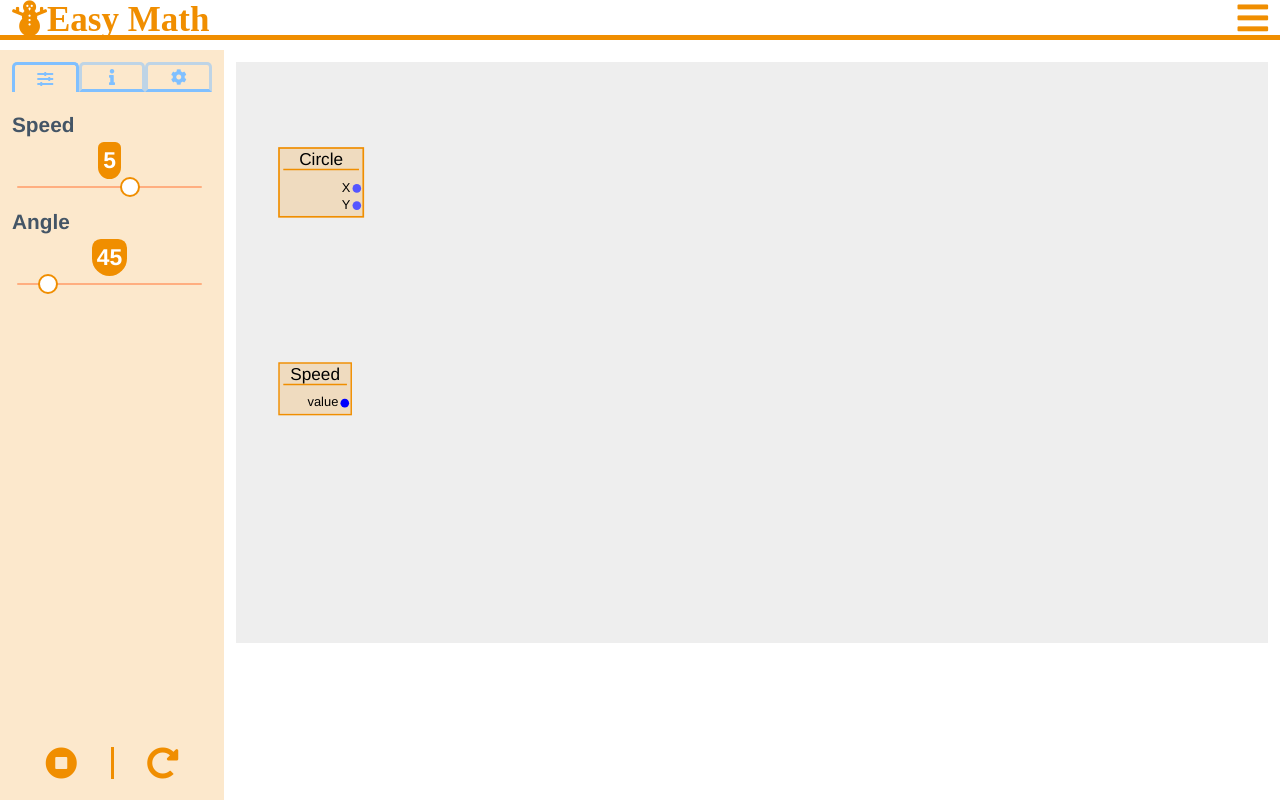
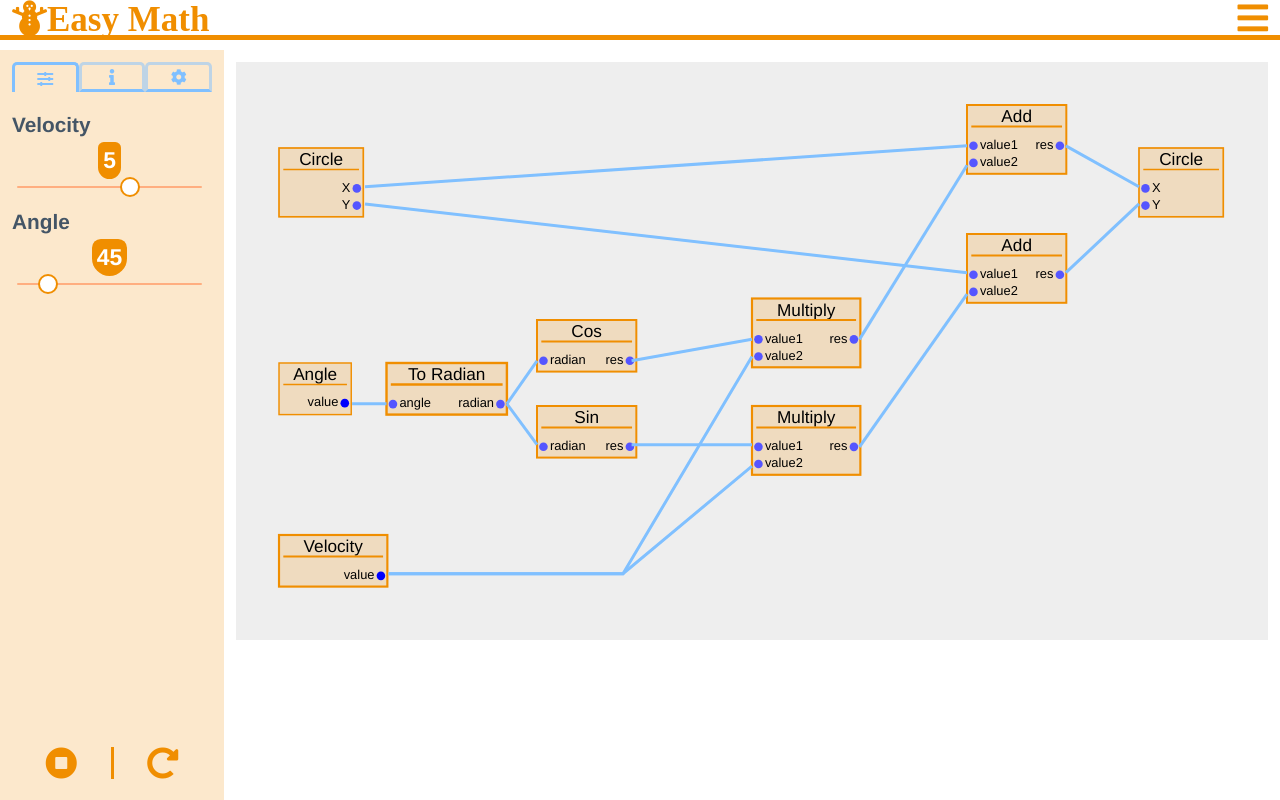
Before and after one commit to Saknowman/math_visual_site, a Vue app in the folder math_view_dev/: page /simulator/constant_velocity_linear_motion in a window 1280 px wide. Built offline with nearby package versions, Linux system fonts and the light colour scheme.

Commit message:
Add constant velocity linear motion node viewer.

```diff
--- a/math_view_dev/src/components/organisms/menus/MenuConstantVelocityLinearMotion.vue
+++ b/math_view_dev/src/components/organisms/menus/MenuConstantVelocityLinearMotion.vue
@@ -40,8 +40,8 @@
                     'current-value-viewer-list-section': Math.random()
                 },
                 range_input_config_list: [
-                    Object.assign(this.$store.state.main_categories.constant_velocity_linear_motion.config.speed, {
-                        value: this.$store.state.main_categories.constant_velocity_linear_motion.speed,
+                    Object.assign(this.$store.state.main_categories.constant_velocity_linear_motion.config.velocity, {
+                        value: this.$store.state.main_categories.constant_velocity_linear_motion.velocity,
                         change: this.change_speed
                     }),
                     Object.assign(this.$store.state.main_categories.constant_velocity_linear_motion.config.angle, {
@@ -53,7 +53,7 @@
                 current_values_config_list: [
                     {label: 'X', is_constant: false},
                     {label: 'Y', is_constant: false},
-                    {label: 'Speed', is_constant: true},
+                    {label: 'Velocity', is_constant: true},
                     {label: 'Angle', is_constant: true},
                 ],
                 is_running: false
@@ -81,13 +81,13 @@
                 this.current_values_list = [
                     this.$store.state.main_categories.constant_velocity_linear_motion.current_x,
                     this.$store.state.main_categories.constant_velocity_linear_motion.current_y,
-                    this.$store.state.main_categories.constant_velocity_linear_motion.speed,
+                    this.$store.state.main_categories.constant_velocity_linear_motion.velocity,
                     this.$store.state.main_categories.constant_velocity_linear_motion.angle
                 ];
                 if(this.is_running) this.start();
             },
             change_speed(value) {
-                this.$store.state.main_categories.constant_velocity_linear_motion.speed = value;
+                this.$store.state.main_categories.constant_velocity_linear_motion.velocity = value;
                 this.current_values_list.splice(2, 1, value);
             },
             change_angle(value) {
--- a/math_view_dev/src/components/organisms/viewer/node/NodeViewerConstantVelocityLinearMotion.vue
+++ b/math_view_dev/src/components/organisms/viewer/node/NodeViewerConstantVelocityLinearMotion.vue
@@ -2,16 +2,24 @@
     <div>
         <svg :viewBox="[0, 0, viewer_width, viewer_height].join(',')"
              style="background: #eee">
-            <g>
+            <g class="nodes-g">
                 <node-card-in-out
-                        v-for="node_config in node_config_list"
-                        :key="node_config.id"
+                        v-for="(node_config, index) in node_config_list"
+                        :key="index"
                         :title="node_config.title"
                         :pos_x="node_config.pos.x"
                         :pos_y="node_config.pos.y"
                         :in_attributes="node_config.in_attributes"
                         :out_attributes="node_config.out_attributes"
                 ></node-card-in-out>
+            </g>
+
+            <g class="link-lines-g">
+                <polyline class="node-link-line"
+                      v-for="(config, index) in node_link_lines_config_list"
+                      :key="index"
+                      :points="config.points"
+                ></polyline>
             </g>
         </svg>
     </div>
@@ -27,9 +35,8 @@
         },
         data() {
             return {
-                node_config_list:[
+                node_config_list: [
                     {
-                        id: 0,
                         title: 'Circle',
                         pos: {x: 10, y: 20},
                         in_attributes: [],
@@ -39,22 +46,151 @@
                         ]
                     },
                     {
-                        id: 1,
-                        title: 'Speed',
+                        title: 'Circle',
+                        pos: {x: 210, y: 20},
+                        in_attributes: [
+                            {label: 'X', type: 'float'},
+                            {label: 'Y', type: 'float'},
+                        ],
+                        out_attributes: []
+                    },
+                    {
+                        title: 'Velocity',
+                        pos: {x: 10, y: 110},
+                        in_attributes: [],
+                        out_attributes: [
+                            {label: 'value', type: 'int'},
+                        ]
+                    },
+
+                    // Angle to Radian
+                    {
+                        title: 'Angle',
                         pos: {x: 10, y: 70},
                         in_attributes: [],
                         out_attributes: [
                             {label: 'value', type: 'int'},
                         ]
                     },
+                    {
+                        title: 'To Radian',
+                        pos: {x: 35, y: 70},
+                        in_attributes: [
+                            {label: 'angle', type: 'float'}
+                        ],
+                        out_attributes: [
+                            {label: 'radian', type: 'float'},
+                        ]
+                    },
+
+                    // Radian to cos and sin
+                    {
+                        title: 'Cos',
+                        pos: {x: 70, y: 60},
+                        in_attributes: [
+                            {label: 'radian', type: 'float'}
+                        ],
+                        out_attributes: [
+                            {label: 'res', type: 'float'},
+                        ],
+                    },
+                    {
+                        title: 'Sin',
+                        pos: {x: 70, y: 80},
+                        in_attributes: [
+                            {label: 'radian', type: 'float'}
+                        ],
+                        out_attributes: [
+                            {label: 'res', type: 'float'},
+                        ],
+                    },
+
+                    // Calc X and Y Velocity
+                    {
+                        title: 'Multiply',
+                        pos: {x: 120, y: 55},
+                        in_attributes: [
+                            {label: 'value1', type: 'float'},
+                            {label: 'value2', type: 'float'}
+                        ],
+                        out_attributes: [
+                            {label: 'res', type: 'float'},
+                        ],
+                    },
+                    {
+                        title: 'Multiply',
+                        pos: {x: 120, y: 80},
+                        in_attributes: [
+                            {label: 'value1', type: 'float'},
+                            {label: 'value2', type: 'float'}
+                        ],
+                        out_attributes: [
+                            {label: 'res', type: 'float'},
+                        ],
+                    },
+
+
+                    // Calc next x and y pos
+                    {
+                        title: 'Add',
+                        pos: {x: 170, y: 10},
+                        in_attributes: [
+                            {label: 'value1', type: 'float'},
+                            {label: 'value2', type: 'float'}
+                        ],
+                        out_attributes: [
+                            {label: 'res', type: 'float'},
+                        ],
+                    },
+                    {
+                        title: 'Add',
+                        pos: {x: 170, y: 40},
+                        in_attributes: [
+                            {label: 'value1', type: 'float'},
+                            {label: 'value2', type: 'float'}
+                        ],
+                        out_attributes: [
+                            {label: 'res', type: 'float'},
+                        ],
+                    },
                 ],
                 viewer_width: this.$store.getters.layout_node_viewer_width * ((this.$store.getters.node_card_static_default_width * 6) / this.$store.getters.layout_node_viewer_width),
                 viewer_height: this.$store.getters.layout_node_viewer_height * ((this.$store.getters.node_card_static_default_width * 6) / this.$store.getters.layout_node_viewer_width),
+                node_link_lines_config_list: [
+                    // in_circle to adds
+                    { points: ['30,29', '170,19.5'].join(' ')},
+                    { points: ['30,33', '170,49'].join(' ')},
+                    // adds to out_circle
+                    { points: ['193,19.5', '210, 29'].join(' ')},
+                    { points: ['193,49', '210, 33'].join(' ')},
+                    // Angle to radian
+                    { points: ['27,79.5', '35,79.5'].join(' ')},
+                    // Angle to cos and sin
+                    { points: ['63,79.5', '70,69.5'].join(' ')},
+                    { points: ['63,79.5', '70,89'].join(' ')},
+                    // cos sin to multiply
+                    { points: ['92,69.5', '120,64.5'].join(' ')},
+                    { points: ['92,89', '120,89'].join(' ')},
+                    // multiply to adds
+                    { points: ['145,64.5', '170,24'].join(' ')},
+                    { points: ['145,89.5', '170,54'].join(' ')},
+                    // velocity to multiply
+                    { points: ['35.5,119', '90, 119', '120,68.5'].join(' ')},
+                    { points: ['35.5,119', '90, 119', '120,94'].join(' ')},
+
+                ]
             }
         }
     }
 </script>
 
-<style scoped>
+<style lang="scss" scoped>
+    .link-lines-g {
+        .node-link-line {
+            stroke-width: 0.7;
+            stroke: $theme-color-accent-primary;
+            fill: none
+        }
+    }
 
 </style>
--- a/math_view_dev/src/components/organisms/viewer/simulator/SimulationViewerConstantVelocityLinearMotion.vue
+++ b/math_view_dev/src/components/organisms/viewer/simulator/SimulationViewerConstantVelocityLinearMotion.vue
@@ -65,10 +65,10 @@
                 return center_pos_y - distance_from_center_y;
             },
             line_length: function () {
-                return (this.width * 0.01) * this.$store.state.main_categories.constant_velocity_linear_motion.speed;
+                return (this.width * 0.01) * this.$store.state.main_categories.constant_velocity_linear_motion.velocity;
             },
             angle_arrow_points: function() {
-                const line_length = (this.width * 0.01) * this.$store.state.main_categories.constant_velocity_linear_motion.speed;
+                const line_length = (this.width * 0.01) * this.$store.state.main_categories.constant_velocity_linear_motion.velocity;
                 const edge_x = this.width / 2 + line_length;
                 const center_y = this.height / 2;
                 const arrow_cali_x = edge_x - line_length * 0.2;
--- a/math_view_dev/src/logics/main_categories/constant_velocity_linear_motion.js
+++ b/math_view_dev/src/logics/main_categories/constant_velocity_linear_motion.js
@@ -8,13 +8,13 @@ export default {
     reset(state) {
         state.current_x = state.config.current_x.default;
         state.current_y = state.config.current_y.default;
-        state.speed = state.config.speed.default;
+        state.velocity = state.config.velocity.default;
         state.angle = state.config.angle.default;
     }
 }
 
 function _calc_current_x(state) {
-    const distance_x = Math.cos(math_utils.to_radians(state.angle)) * state.speed;
+    const distance_x = Math.cos(math_utils.to_radians(state.angle)) * state.velocity;
     const result = state.current_x + distance_x;
     if (result > state.config.current_x.max) {
         return state.config.current_x.min
@@ -26,7 +26,7 @@ function _calc_current_x(state) {
 }
 
 function _calc_current_y(state) {
-    const distance_y = Math.sin(math_utils.to_radians(state.angle)) * state.speed;
+    const distance_y = Math.sin(math_utils.to_radians(state.angle)) * state.velocity;
     const result = state.current_y + distance_y;
     if (result > state.config.current_y.max) {
         return state.config.current_y.min
--- a/math_view_dev/src/store/modules/layouts.js
+++ b/math_view_dev/src/store/modules/layouts.js
@@ -3,6 +3,6 @@ export default {
         layout_simulator_width: () => 2000,
         layout_simulator_height:() => 1125,
         layout_node_viewer_width: () => 500,
-        layout_node_viewer_height:() => 281.25,
+        layout_node_viewer_height:() => 280,
     }
 }
--- a/math_view_dev/src/store/modules/main_categories/constant_velocity_linear_motion.js
+++ b/math_view_dev/src/store/modules/main_categories/constant_velocity_linear_motion.js
@@ -3,10 +3,10 @@ export default {
         current_x: 0,
         current_y: 0,
         angle: 45,
-        speed: 5,
+        velocity: 5,
         config: {
-            speed: {
-                label: 'Speed',
+            velocity: {
+                label: 'Velocity',
                 min: -20,
                 max: 20,
                 step: 1,
```
Also changed, not shown: math_view_dev/src/components/molecules/node/NodeCardInOut.vue (+4 -3 lines).
